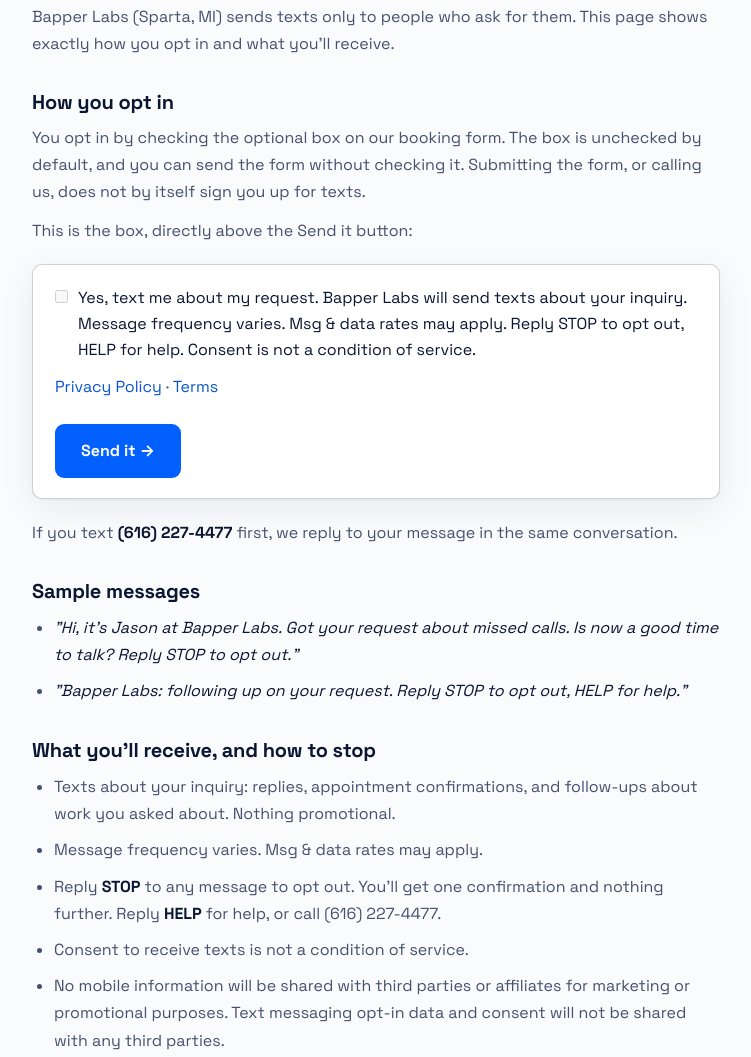
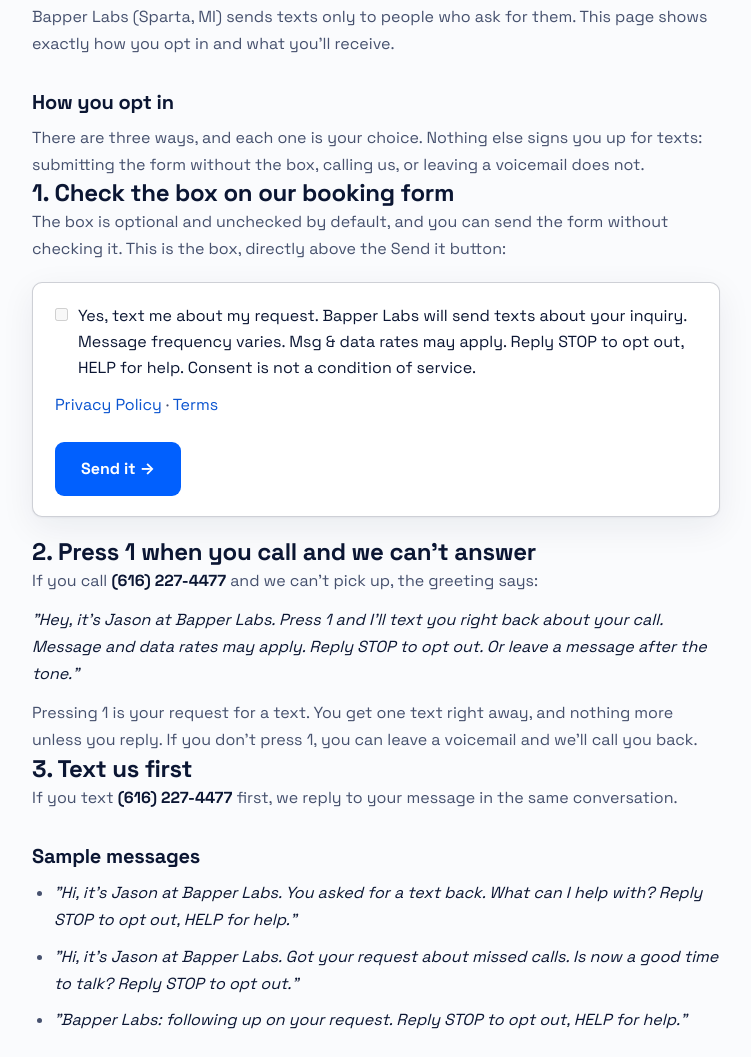
Before and after one commit to thinkbankco-bot/bapper, a plain HTML site: page sms-consent.html in a window 1280 px wide. Shown: the part 219-1276 px from the top of the page, without its empty margins (264-1015 px from the left). Drawn offline with Linux system fonts and the light colour scheme.

Commit message:
Describe press-1 text-back opt-in on consent, privacy and terms pages
Co-Authored-By: Claude Opus 5.5 <noreply@anthropic.com>

```diff
--- a/sms-consent.html
+++ b/sms-consent.html
@@ -85,17 +85,27 @@
 <p>Bapper Labs (Sparta, MI) sends texts only to people who ask for them. This page shows exactly how you opt in and what you'll receive.</p>
 
 <h2>How you opt in</h2>
-<p>You opt in by checking the optional box on our booking form. The box is unchecked by default, and you can send the form without checking it. Submitting the form, or calling us, does not by itself sign you up for texts.</p>
-<p>This is the box, directly above the Send it button:</p>
+<p>There are three ways, and each one is your choice. Nothing else signs you up for texts: submitting the form without the box, calling us, or leaving a voicemail does not.</p>
+
+<h3>1. Check the box on our booking form</h3>
+<p>The box is optional and unchecked by default, and you can send the form without checking it. This is the box, directly above the Send it button:</p>
 <div class="consent">
 <label><input type="checkbox" disabled> <span>Yes, text me about my request. Bapper Labs will send texts about your inquiry. Message frequency varies. Msg &amp; data rates may apply. Reply STOP to opt out, HELP for help. Consent is not a condition of service.</span></label>
 <p style="margin-top:10px"><a href="privacy.html">Privacy Policy</a> · <a href="terms.html">Terms</a></p>
 <p style="margin-top:14px"><span class="cta">Send it &rarr;</span></p>
 </div>
+
+<h3>2. Press 1 when you call and we can't answer</h3>
+<p>If you call <b>(616) 227-4477</b> and we can't pick up, the greeting says:</p>
+<p><i>"Hey, it's Jason at Bapper Labs. Press 1 and I'll text you right back about your call. Message and data rates may apply. Reply STOP to opt out. Or leave a message after the tone."</i></p>
+<p>Pressing 1 is your request for a text. You get one text right away, and nothing more unless you reply. If you don't press 1, you can leave a voicemail and we'll call you back.</p>
+
+<h3>3. Text us first</h3>
 <p>If you text <b>(616) 227-4477</b> first, we reply to your message in the same conversation.</p>
 
 <h2>Sample messages</h2>
 <ul>
+<li><i>"Hi, it's Jason at Bapper Labs. You asked for a text back. What can I help with? Reply STOP to opt out, HELP for help."</i></li>
 <li><i>"Hi, it's Jason at Bapper Labs. Got your request about missed calls. Is now a good time to talk? Reply STOP to opt out."</i></li>
 <li><i>"Bapper Labs: following up on your request. Reply STOP to opt out, HELP for help."</i></li>
 </ul>
```
Also changed, not shown: privacy.html (+1 -1 lines), terms.html (+1 -1 lines).
